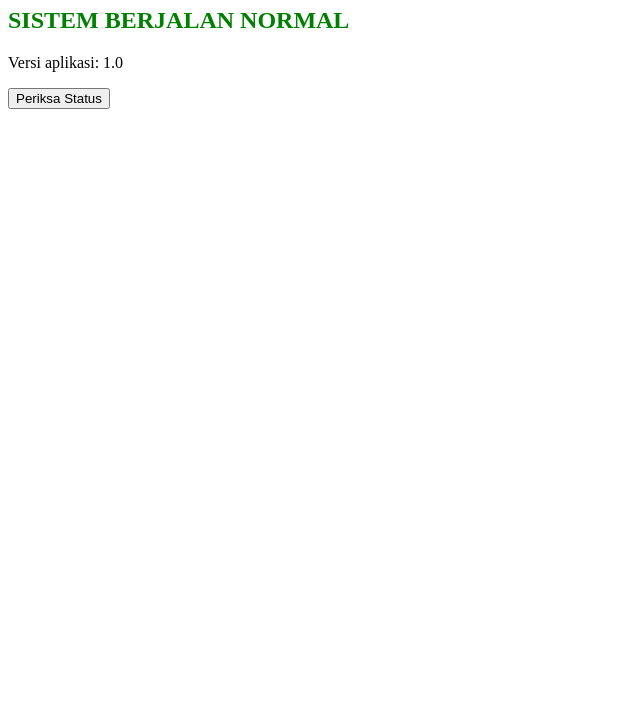
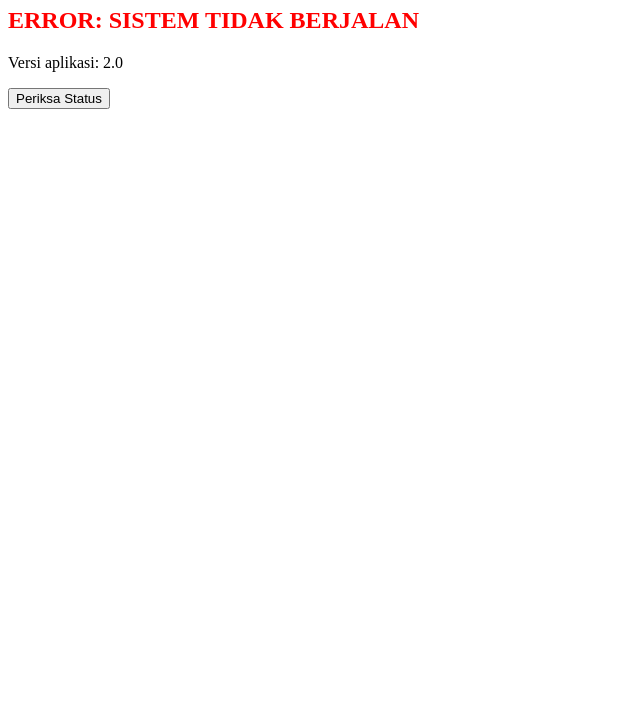
Before and after one commit to StevenJaya/demo-rollback, a plain HTML site: page index.html in a window 1280 px wide. Shown: the part 73-800 px from the top of the page, without its empty margins (0-640 px from the left). Drawn offline with Linux system fonts and the light colour scheme.

Commit message:
Versi 2 - update aplikasi bermasalah

```diff
--- a/index.html
+++ b/index.html
@@ -8,11 +8,11 @@
 <body>
     <h1>Demo Rollback GitHub</h1>
 
-    <h2 style="color: green;">
-        SISTEM BERJALAN NORMAL
+    <h2 style="color: red;">
+        ERROR: SISTEM TIDAK BERJALAN
     </h2>
 
-    <p>Versi aplikasi: 1.0</p>
+    <p>Versi aplikasi: 2.0</p>
 
     <button onclick="cekStatus()">
         Periksa Status
@@ -23,7 +23,7 @@
     <script>
         function cekStatus() {
             document.getElementById("hasil").innerHTML =
-                "Validasi berhasil. Aplikasi berjalan normal.";
+                "ERROR! Layanan gagal merespons.";
         }
     </script>
 </body>
```
